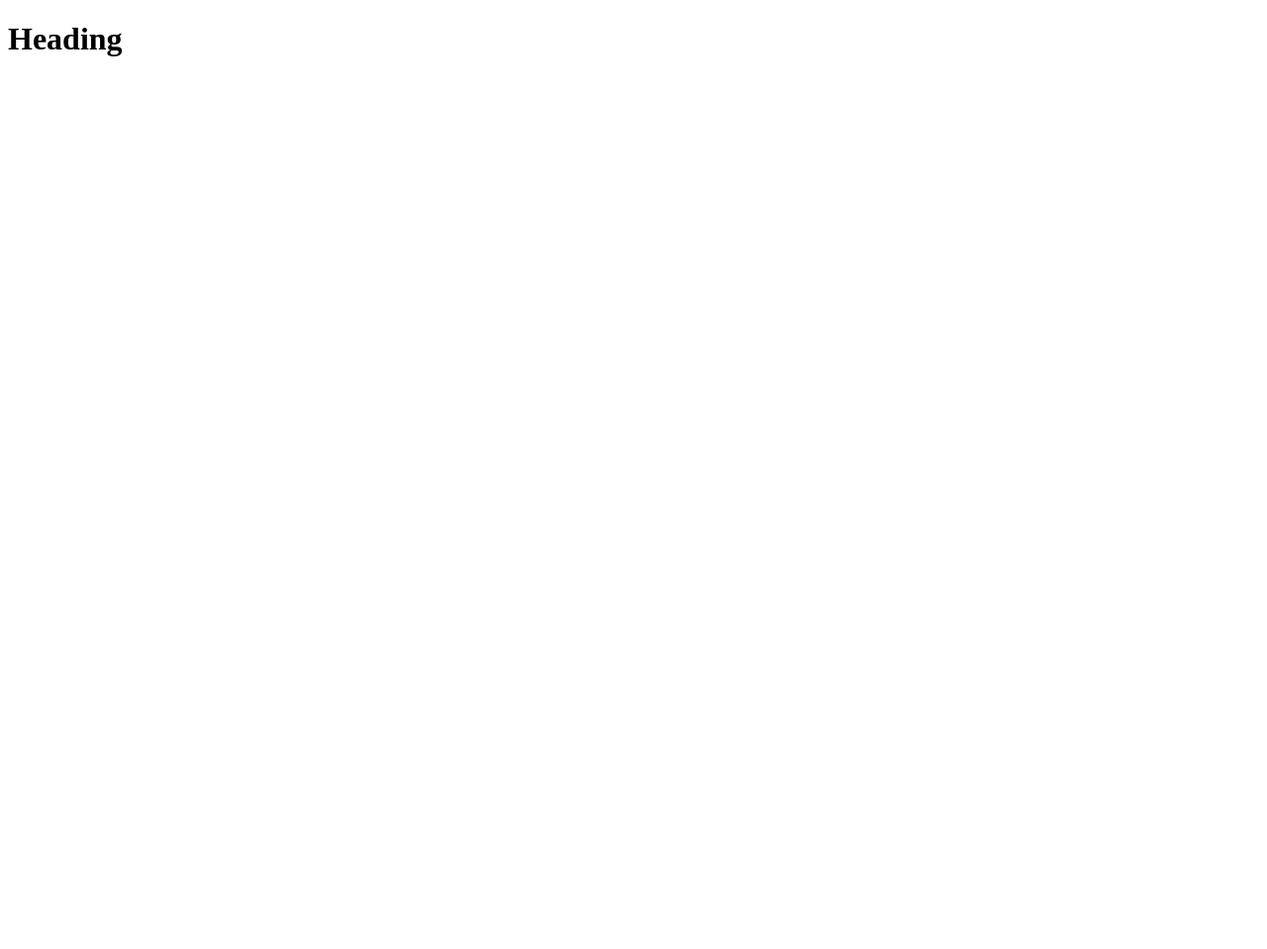
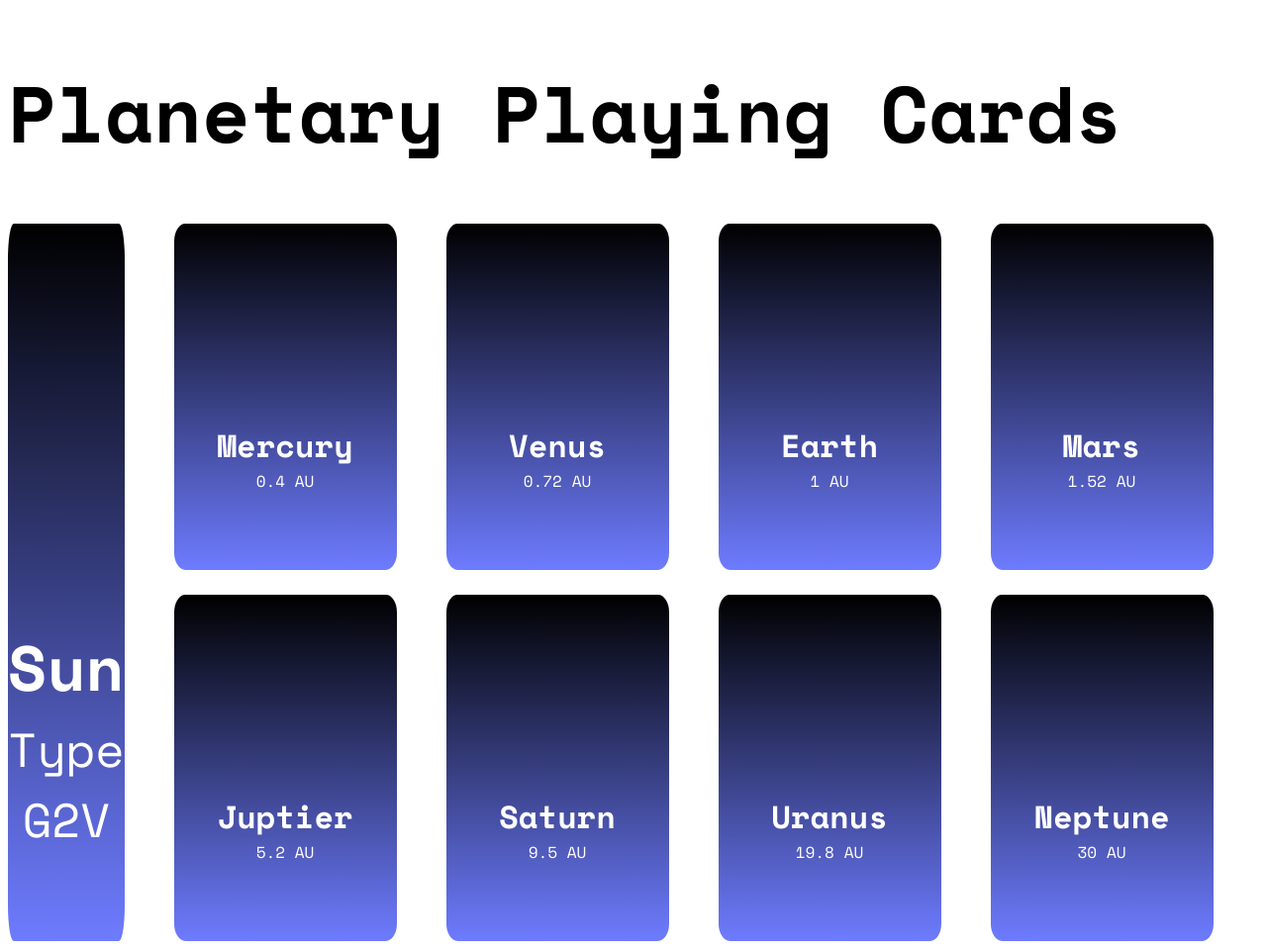
Before and after one commit to timmsale/Challenge-1-Planetary-Baseball-Cards, a plain HTML site: page index.html in a window 1280 px wide. Shown: the whole page at 99% size. Before the commit the page ends 800 px from the top, so only its background shows below. Drawn offline with nearby package versions, Linux system fonts and the light colour scheme; a web font is replaced by a local one.

Commit message:
initial commit

```diff
--- a/index.html
+++ b/index.html
@@ -4,11 +4,64 @@
     <meta charset="UTF-8">
     <meta name="viewport" content="width=device-width, initial-scale=1.0">
     <meta http-equiv="X-UA-Compatible" content="ie=edge">
-    <title>Title</title>
+    <title>Challenge #1: Planetary Baseball Cards</title>
     <link rel="stylesheet" href="screen.css">
   </head>
   <body>
-    <h1>Heading</h1>
+
+    <h1>Planetary Playing Cards</h1>
+    <div class="cards">
+      <section class="sun">
+        <h2>Sun</h2>
+        <h3>Type G2V</h3>
+      </section>
+
+      <div class="planets">
+        <div class="top">
+          <section class="mercury">
+            <h2>Mercury</h2>
+            <h3>0.4 AU</h3>
+          </section>
+
+          <section class="venus">
+            <h2>Venus</h2>
+            <h3>0.72 AU</h3>
+          </section>
+
+          <section class="earth">
+            <h2>Earth</h2>
+            <h3>1 AU</h3>
+          </section>
+
+          <section class="mars">
+            <h2>Mars</h2>
+            <h3>1.52 AU</h3>
+          </section>
+        </div>
+
+        <div class="bottom">
+          <section class="jupiter">
+            <h2>Juptier</h2>
+            <h3>5.2 AU</h3>
+          </section>
+
+          <section class="saturn">
+            <h2>Saturn</h2>
+            <h3>9.5 AU</h3>
+          </section>
+
+          <section class="uranus">
+            <h2>Uranus</h2>
+            <h3>19.8 AU</h3>
+          </section>
+
+          <section class="neptune">
+            <h2>Neptune</h2>
+            <h3>30 AU</h3>
+          </section>
+        </div>
+      </div>
+    </div>
     <script src="index.js"></script>
   </body>
 </html>
--- a/screen.css
+++ b/screen.css
@@ -1 +1,136 @@
 /* Add screen styles below */
+@import url('https://fonts.googleapis.com/css2?family=Anta&family=Space+Mono:ital,wght@0,400;0,700;1,400;1,700&display=swap');
+
+
+:root{
+--gradient:linear-gradient(to bottom, rgba(0,0,0,1) , rgba(31,53,255,.65));
+}
+
+body{
+    font-family: "Space Mono", monospace;
+    font-style: normal;
+}
+
+h1{
+    font-weight: 700;
+    font-size: 5em;
+    color: black;
+}
+
+.sun{
+    background-image: var(--gradient);
+    color:white;
+   margin-right: 50px;
+    width: 500px;
+    height: 725px;
+    border-radius: 5%;
+    text-align: center;
+}
+
+.sun h2{
+    font-weight: 700;
+    font-size: 4em;
+    margin: 0;
+    padding-top: 400px;
+}
+
+.sun h3{
+    font-weight: 400;
+    font-size: 3em;
+    margin: 0;
+}
+
+.planets h2{
+    font-weight: 700;
+    font-size: 2em;
+    margin: 0;
+    padding-top: 200px;
+    color:white;
+    text-align: center;
+}
+
+.planets h3{
+    font-weight: 400;
+    font-size: 1em;
+    margin: 0;
+    color: white;
+    text-align: center;
+}
+
+.mercury{
+    background-image: var(--gradient);
+    width: 225px;
+    height: 350px;
+    border-radius: 5%;
+    margin-right: 50px;
+    margin-bottom: 25px;
+
+}
+
+.venus{
+    background-image: var(--gradient);
+    width: 225px;
+    height: 350px;
+    border-radius: 5%;
+    margin-right: 50px;
+}
+
+.earth{
+    background-image: var(--gradient);
+    width: 225px;
+    height: 350px;
+    border-radius: 5%;
+    margin-right: 50px;
+}
+
+.mars{
+    background-image: var(--gradient);
+    width: 225px;
+    height: 350px;
+    border-radius: 5%;
+    margin-right: 50px;
+}
+
+.jupiter{
+    background-image: var(--gradient);
+    width: 225px;
+    height: 350px;
+    border-radius: 5%;
+    margin-right: 50px;
+}
+
+.saturn{
+    background-image: var(--gradient);
+    width: 225px;
+    height: 350px;
+    border-radius: 5%;
+   margin-right: 50px;
+}
+
+.uranus{
+    background-image: var(--gradient);
+    width: 225px;
+    height: 350px;
+    border-radius: 5%;
+    margin-right: 50px;
+}
+
+.neptune{
+    background-image: var(--gradient);
+    width: 225px;
+    height: 350px;
+    border-radius: 5%;
+    margin-right: 50px;
+}
+
+.cards{
+    display: flex;
+}
+
+.top{
+    display: flex;
+}
+
+.bottom{
+    display: flex;
+}
```
